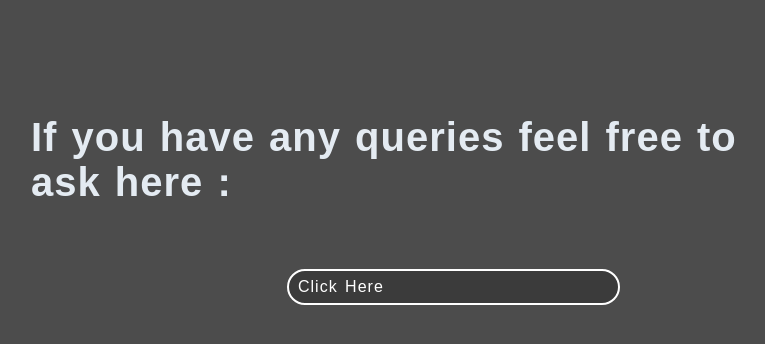
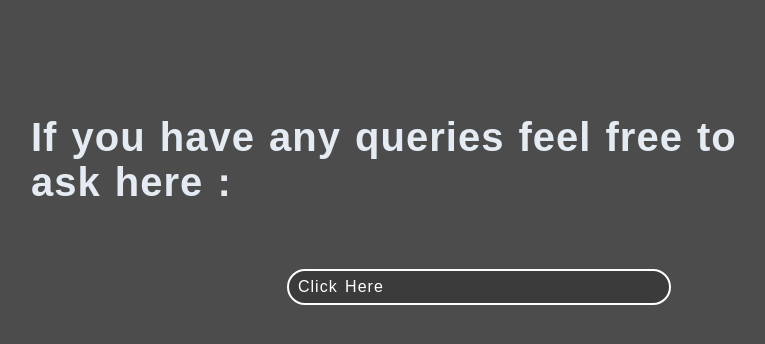
Before and after one commit to heal-assist29/heal-assist29, a plain HTML site: page Chatbox.html in a window 1280 px wide. Shown: the whole page, without its empty margins (225-990 px from the left). Drawn offline with Linux system fonts and the light colour scheme.

Commit message:
Update style-3.css

```diff
--- a/assets/css/style-3.css
+++ b/assets/css/style-3.css
@@ -60,7 +60,7 @@
     display: inline-block;
     text-decoration: none;
     color:white;
-    width: 130%;
+    width: 150%;
     border: 2px solid;
     border-radius: 40px;
     padding: 7px 9px;
```
